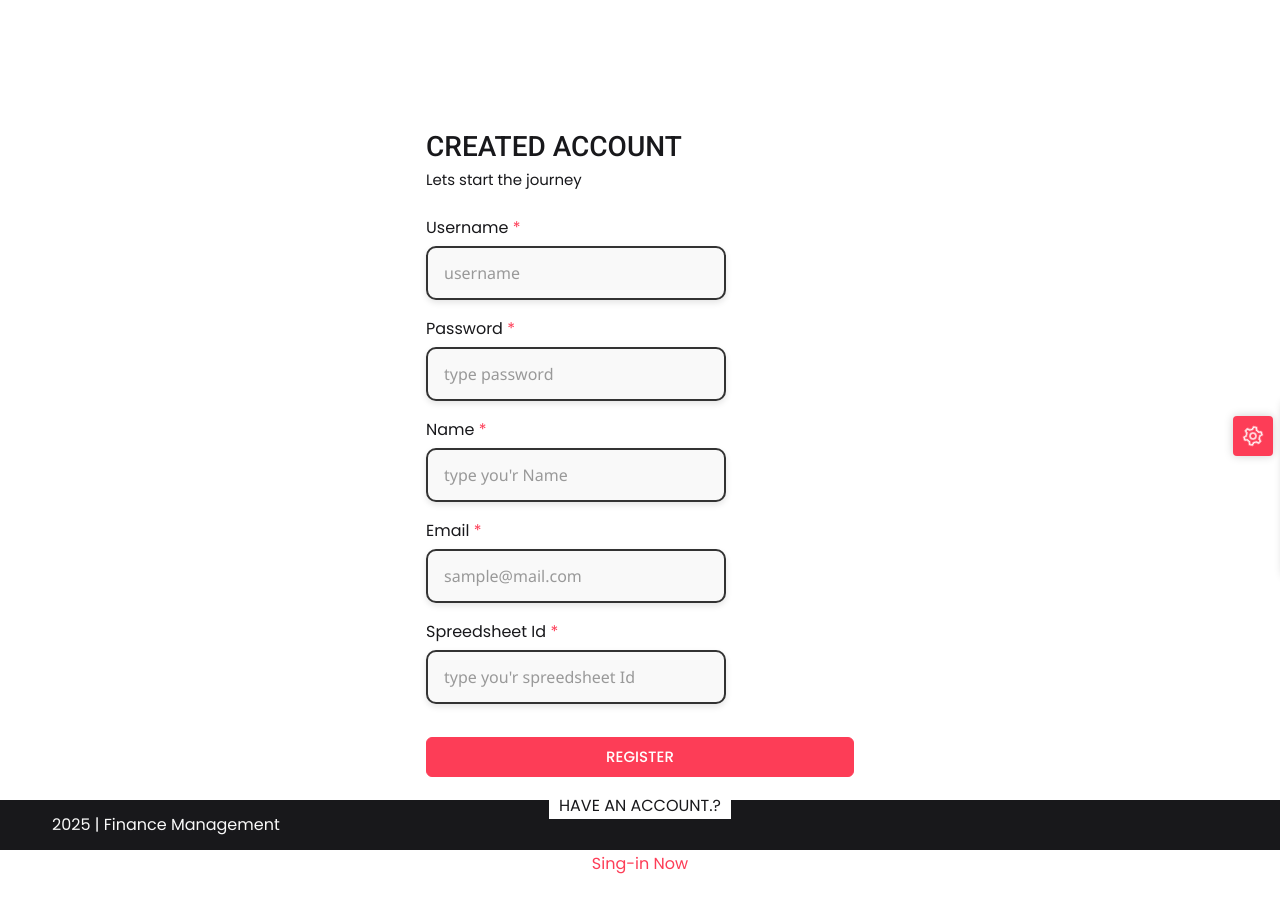
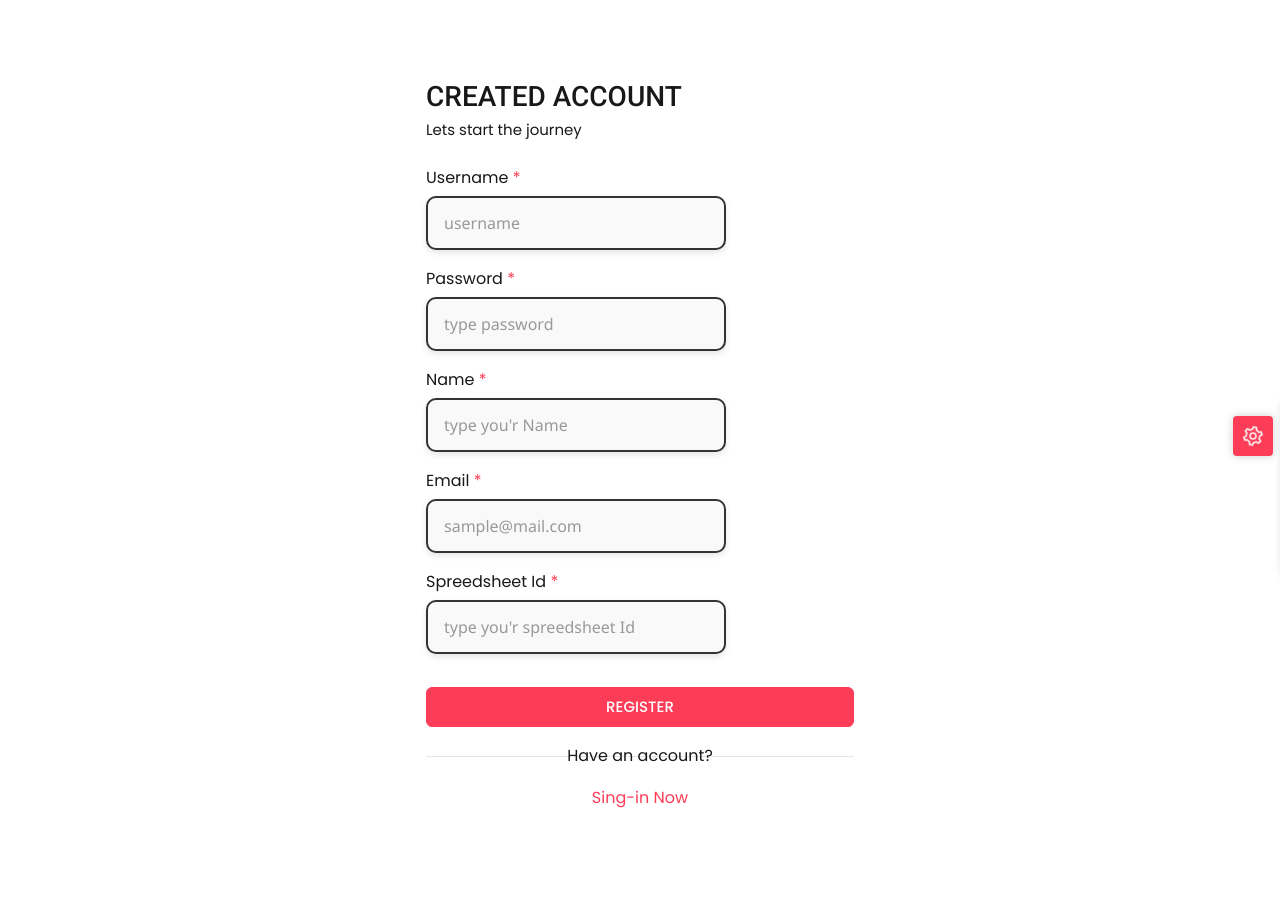
Before and after one commit to asisrasyid/updat-mobile-app-fn, a plain HTML site: page registrasi.html in a window 1280 px wide. After the commit the page ends 841 px from the top, so only its background shows below. Drawn offline with Linux system fonts and the light colour scheme.

Commit message:
Add files via upload

```diff
--- a/registrasi.html
+++ b/registrasi.html
@@ -105,7 +105,7 @@
 			<div class="container">
 				<div class="row justify-content-center">
 					<div class="col-xl-5 col-lg-7 col-md-9">
-						<div class="register_form padding_default" style="margin-top: 100px;">
+						<div class="register_form padding_default" style="margin-top: 50px;">
 							<h4 class="title_2">Created Account</h4>
 							<p class="mb-4 text_md">Lets start the journey</p>
 							<form action="">
@@ -143,28 +143,17 @@
 									<div class="col-12 mt-3">
 										<button id="submitbutton" type="submit" class="default_btn xs_btn rounded px-4 d-block w-100">Register</button>
 									</div>
-									<div class="dif_regway my-3">
-										<span class="txt">Have an account.?</span>
-									</div>
-									<p class="text-center mt-3 mb-0"> <a href="login.html" class="text-color">Sing-in Now</a></p>
 								</div>
 							</form>
+							<div class="dif_regway my-3">
+								<span class="">Have an account?</span>
+							</div>
+							<p class="text-center mt-3 mb-0"> <a href="login.html" class="text-color">Sing-in Now</a></p>
 						</div>
 					</div>
 				</div>
 			</div>
 		</div>
-
-		<!-- footer area -->
-		<footer class="copyright_wrap">
-			<div class="container">
-				<div class="row align-items-center">
-					<div class="col-md-6">
-						<p class="copyright_text">2025 | Finance Management</p>
-					</div>
-				</div>
-			</div>
-		</footer>
 		<!-- all js -->
 		<script src="assets/js/bootstrap.bundle.min.js"></script>
 		<script src="assets/js/jquery-3.5.1.min.js"></script>
```
